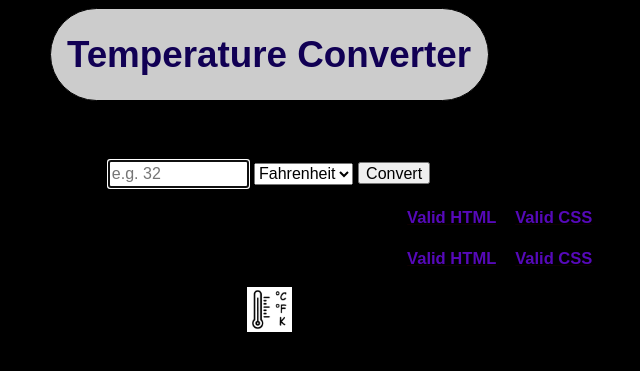
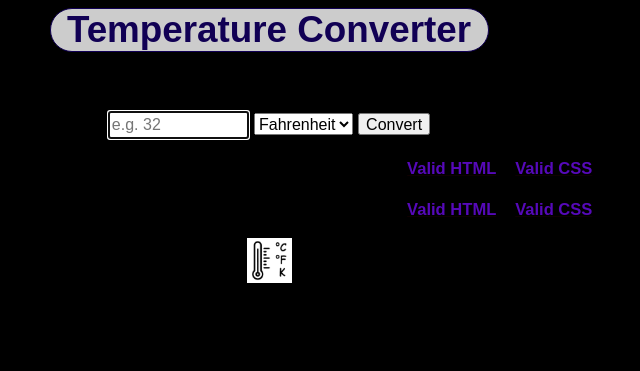
Before and after one commit to thomaskise/tempConvert, a PHP site: page / in a window 1280 px wide. Shown: the top 371 px of the page, without its empty margins (371-1011 px from the left). Run offline with PHP 8.4, Linux system fonts and the light colour scheme.

Commit message:
Update web site title in css

```diff
--- a/css/default.css
+++ b/css/default.css
@@ -1,14 +1,11 @@
-.title {
+h1.website-title {
+    text-align: center;
+    color: #110054;
     border-radius: 62px;
     margin: auto;
     border: 1px solid;
     width: 437px;
     background-color: #cccccc;
-}
-
-h1.website-title {
-    text-align: center;
-    color: #110054;
 }
 
 html {
```
